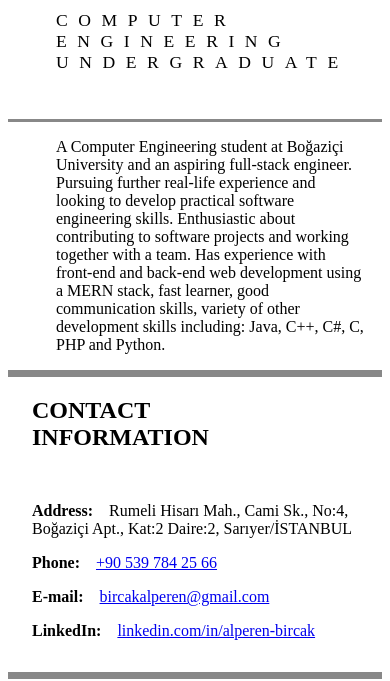
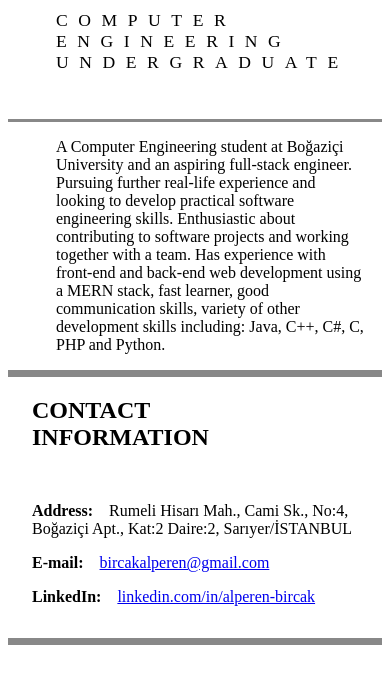
Before and after one commit to alperen-bircak/alperen-bircak.github.io, a Gatsby site in the folder alperen-bircak-cv/: page /CVPage/CVPage in a window 390 px wide. Shown: the part 124-805 px from the top of the page. Built offline with nearby package versions, Linux system fonts and the light colour scheme; Gatsby itself is replaced by a stand-in of ours.

Commit message:
remove phone

```diff
--- a/alperen-bircak-cv/src/data/CVData.js
+++ b/alperen-bircak-cv/src/data/CVData.js
@@ -7,7 +7,7 @@ const CVData = {
   },
   contact: {
     address: 'Rumeli Hisarı Mah., Cami Sk., No:4, Boğaziçi Apt., Kat:2 Daire:2, Sarıyer/İSTANBUL',
-    phone: '+90 539 784 25 66',
+    phone: 'its not smart to make your phone public',
     email: 'bircakalperen@gmail.com',
     linkedIn: 'linkedin.com/in/alperen-bircak'
   },
--- a/alperen-bircak-cv/src/pages/CVPage/CVPage.js
+++ b/alperen-bircak-cv/src/pages/CVPage/CVPage.js
@@ -49,7 +49,7 @@ const CVPage = () => {
           <h2>Contact<br />Information</h2>
           <ul>
             <li><span>Address:</span>{CVData.contact.address}</li>
-            <li><span>Phone:</span><a href={`tel:${CVData.contact.phone.replace(' ',)}`}>{CVData.contact.phone}</a></li>
+            {/* {<li><span>Phone:</span><a href={`tel:${CVData.contact.phone.replace(' ','')}`}>{CVData.contact.phone}</a></li>} */}
             <li><span>E-mail:</span><a href={`mailto:${CVData.contact.email}`}>{CVData.contact.email}</a></li>
             <li><span>LinkedIn:</span><a href={`https://${CVData.contact.linkedIn}`}>{CVData.contact.linkedIn}</a></li>
           </ul>
```
